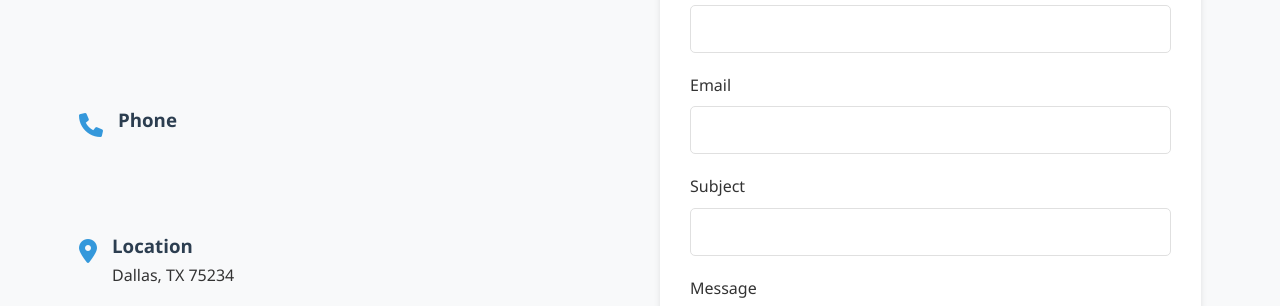
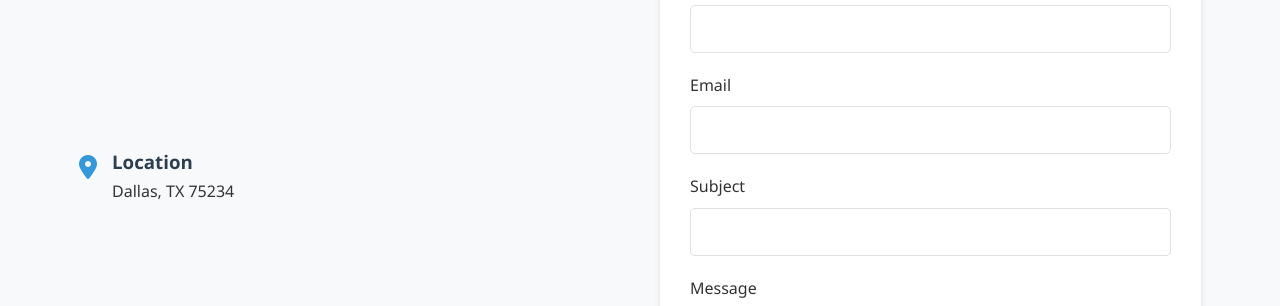
Before and after one commit to gayathrikumari/GayathriPortfolio, a plain HTML site: page index.html in a window 1280 px wide. Shown: the part 7673-7979 px from the top of the page. Drawn offline with Linux system fonts and the light colour scheme.

Commit message:
Update index.html

```diff
--- a/index.html
+++ b/index.html
@@ -434,13 +434,13 @@
                             <p>Gayathrikumar2@my.unt.edu</p>
                         </div>
                     </div>
-                    <div class="contact-item">
-                        <i class="fas fa-phone"></i>
-                        <div>
-                            <h3>Phone</h3>
 
-                        </div>
-                    </div>
+
+
+
+
+
+
                     <div class="contact-item">
                         <i class="fas fa-map-marker-alt"></i>
                         <div>
```
